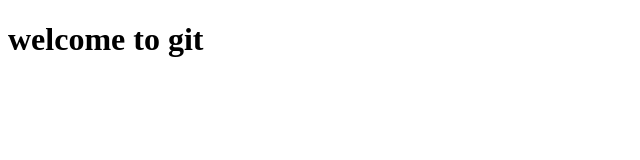
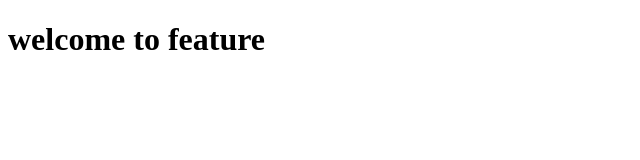
Before and after one commit to abdul850/git, a plain HTML site: page index.html in a window 1280 px wide. Shown: the whole page, without its empty margins (0-640 px from the left). Drawn offline with Linux system fonts and the light colour scheme.

Commit message:
commit new feature

```diff
--- a/index.html
+++ b/index.html
@@ -2,6 +2,6 @@
 <html>
     <head></head>
     <body>
-        <h1>welcome to git</h1>
+        <h1>welcome to feature</h1>
     </body>
 </html>
```
